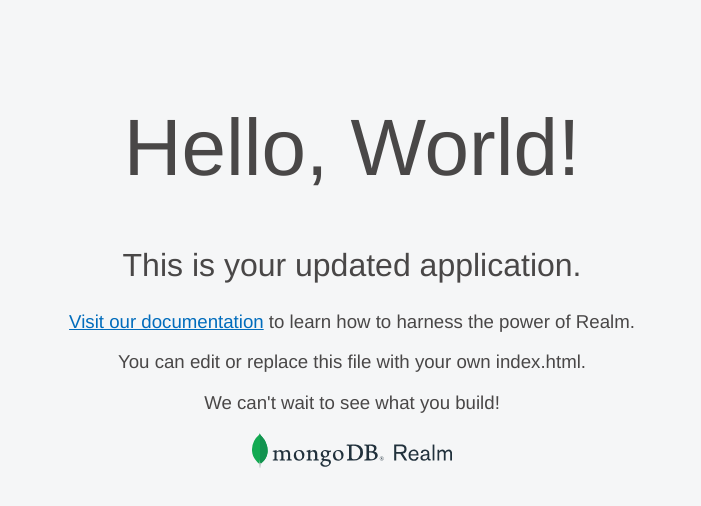
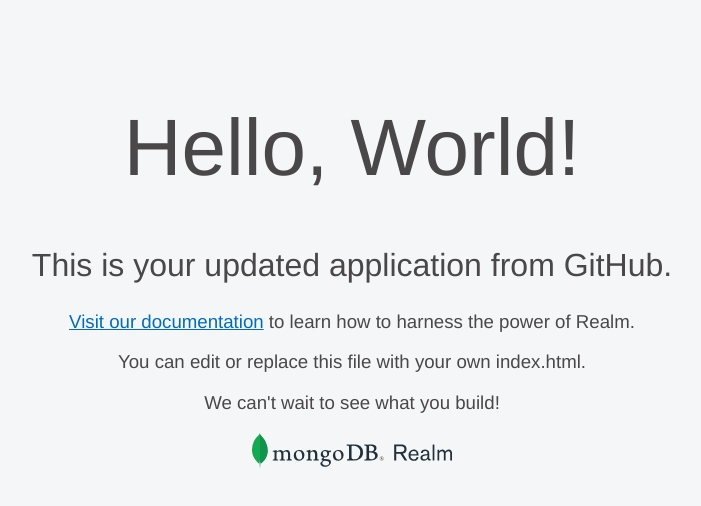
Before and after one commit to kanika-singla/RealmApp, a plain HTML site: page hosting/files/index.html in a window 1280 px wide. Shown: the whole page, without its empty margins (288-989 px from the left). Drawn offline with Linux system fonts and the light colour scheme.

Commit message:
update index.html

```diff
--- a/hosting/files/index.html
+++ b/hosting/files/index.html
@@ -39,7 +39,7 @@
   <body>
     <div class="content">
       <h1>Hello, World!</h1>
-      <h2>This is your updated application.</h2>
+      <h2>This is your updated application from GitHub.</h2>
       <div class="footer">
         <a href="https://docs.mongodb.com/realm/">Visit our documentation</a> to learn how to harness the power of Realm.
         <p>
```
